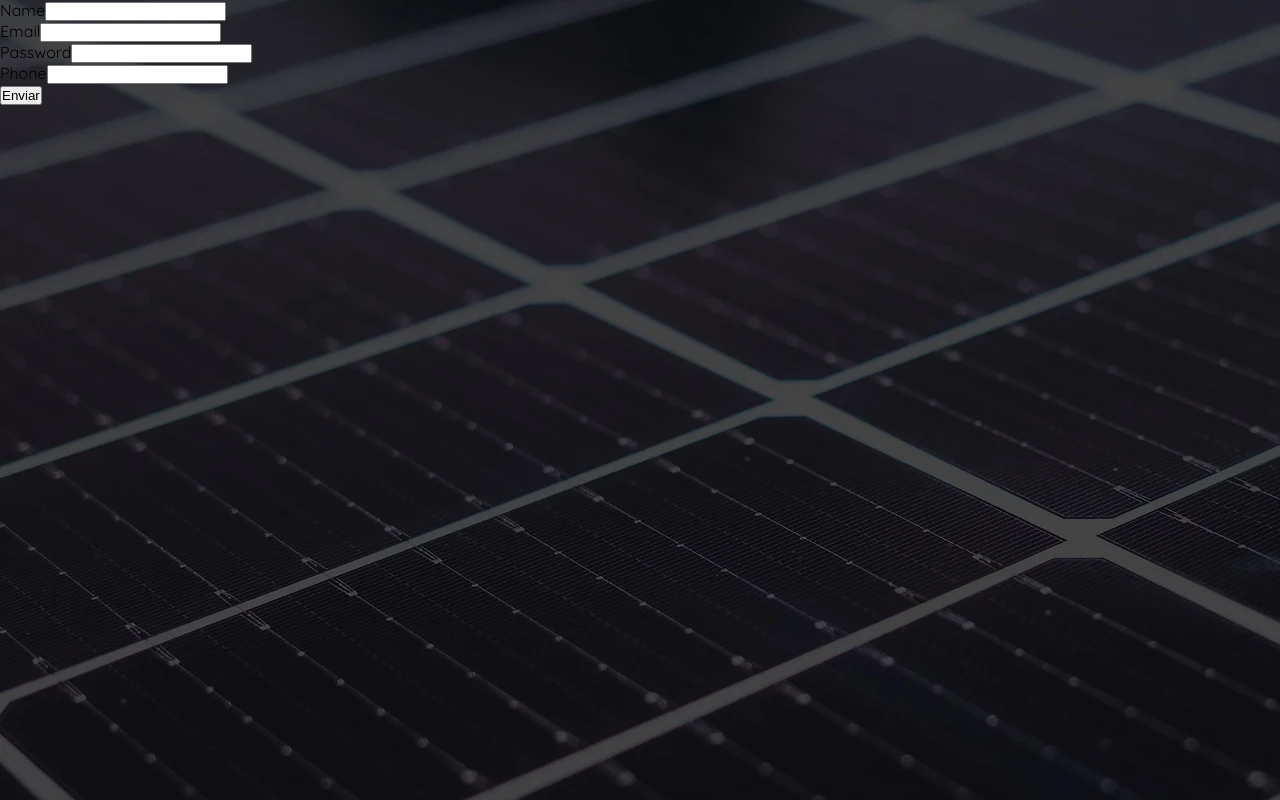
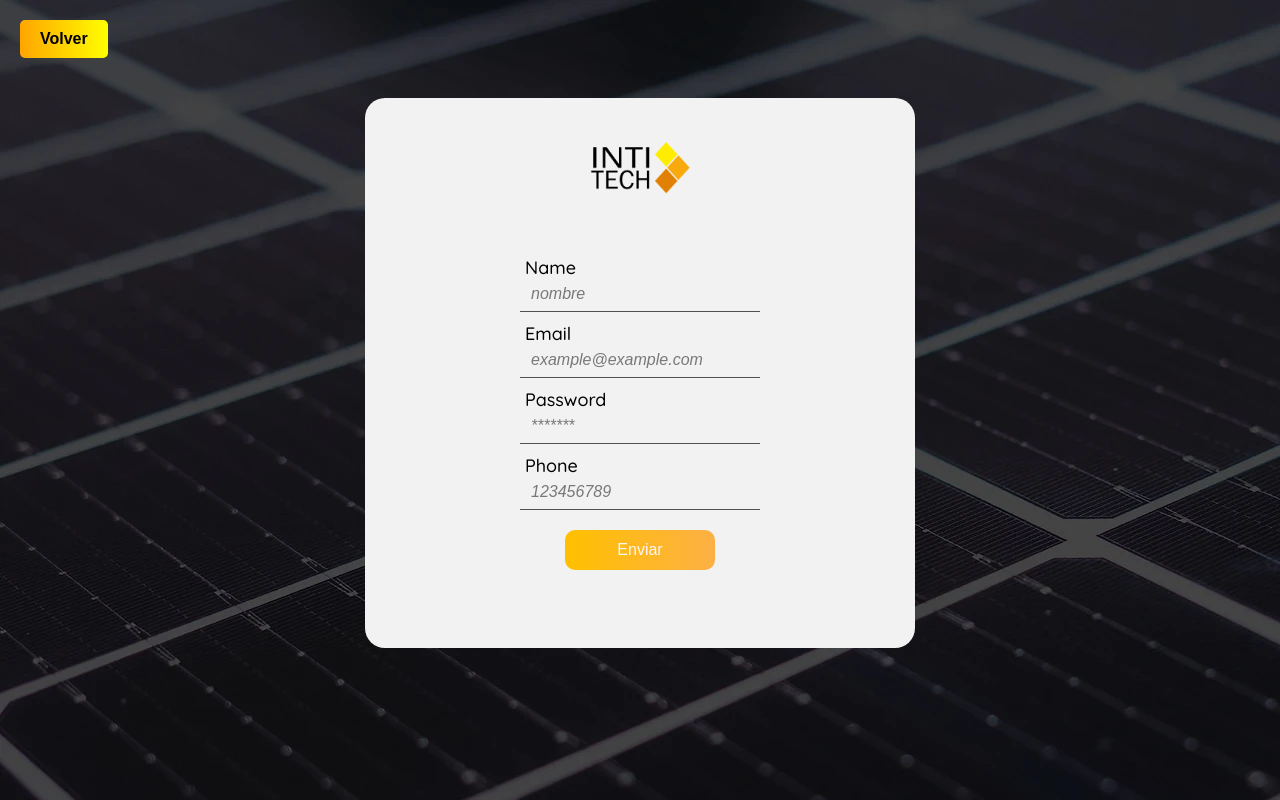
Before and after one commit to benjadelcampo15/Prototipo-Inti-tech, an Angular app in the folder front/: page /inicio/register in a window 1280 px wide. Built offline with nearby package versions, Linux system fonts and the light colour scheme.

Commit message:
register, navbar, botón de registrar usuario y condiconales varias

```diff
--- a/front/src/app/components/dashboard/dashboard.component.html
+++ b/front/src/app/components/dashboard/dashboard.component.html
@@ -1,9 +1,25 @@
 <nav class="nav">
-  <a [routerLink]="['carga']" routerLinkActive="activebutton" class="button"
-    >Carga</a
-  >
-  <a [routerLink]="['historial']" routerLinkActive="activebutton" class="button"
-    >Historial</a
+  <div class="left-section">
+    <img class="logo" src="logonegro.png" alt="" />
+    <a
+      [routerLink]="['/dashboard/carga']"
+      routerLinkActive="activebutton"
+      class="button"
+      >Carga</a
+    >
+    <a
+      [routerLink]="['/dashboard/historial']"
+      routerLinkActive="activebutton"
+      class="button"
+      >Historial</a
+    >
+  </div>
+  <a
+    *ngIf="mostrarBoton"
+    [routerLink]="['/inicio/register']"
+    routerLinkActive="activebutton"
+    class="button right-button"
+    >Registrar trabajador</a
   >
 </nav>
 
--- a/front/src/app/components/dashboard/dashboard.component.scss
+++ b/front/src/app/components/dashboard/dashboard.component.scss
@@ -1,8 +1,24 @@
 nav {
   display: flex;
-  gap: 10px;
-  padding: 10px;
-  background-color: #333;
+  justify-content: space-between;
+  align-items: center;
+  padding-left: 10px;
+  padding-right: 10px;
+  background-color: #f5f5f5;
+
+  .left-section {
+    display: flex;
+    align-items: center;
+    gap: 10px;
+  }
+
+  .logo {
+    width: 70px;
+    height: 70px;
+    cursor: pointer;
+    margin-left: 0.5em;
+    margin-right: 0.5em;
+  }
 
   .button {
     background: linear-gradient(
@@ -12,9 +28,10 @@ nav {
     ); // Degradado de naranja a amarillo
     border: none;
     border-radius: 5px;
-    color: white;
+    color: black;
     cursor: pointer;
     font-size: 16px;
+    font-weight: bold; // Texto en negrita
     padding: 10px 20px;
     text-align: center;
     text-decoration: none;
@@ -49,5 +66,9 @@ nav {
       ); // Degradado especial para botón activo
       box-shadow: 0 0 10px rgba(255, 69, 0, 0.7);
     }
+
+    &.right-button {
+      margin-left: auto;
+    }
   }
 }
--- a/front/src/app/components/dashboard/dashboard.component.ts
+++ b/front/src/app/components/dashboard/dashboard.component.ts
@@ -1,8 +1,9 @@
-import { Component } from '@angular/core';
+import { Component, OnInit } from '@angular/core';
 import { CargaComponent } from '../carga/carga.component';
 import { HistorialComponent } from '../historial/historial.component';
 import { RouterLink, RouterLinkActive } from '@angular/router';
 import { RouterOutlet } from '@angular/router';
+import { CommonModule } from '@angular/common';
 
 @Component({
   selector: 'app-dashboard',
@@ -13,8 +14,27 @@ import { RouterOutlet } from '@angular/router';
     RouterLink,
     RouterLinkActive,
     RouterOutlet,
+    CommonModule,
   ],
   templateUrl: './dashboard.component.html',
   styleUrl: './dashboard.component.scss',
 })
-export class DashboardComponent {}
+export class DashboardComponent implements OnInit {
+  mostrarBoton: boolean = true;
+  token = localStorage.getItem('token');
+
+  ngOnInit() {
+    this.verificarCondicion();
+  }
+
+  verificarCondicion() {
+    if (!this.token) {
+      this.mostrarBoton = false;
+    } else {
+      this.mostrarBoton = true;
+    }
+    // // Lógica para verificar la condición
+    // this.mostrarBoton = false; // o false, dependiendo de tu condición
+    // console.log('mostrarBoton:', this.mostrarBoton); // Verificar valor en la consola
+  }
+}
--- a/front/src/app/components/register/register.component.html
+++ b/front/src/app/components/register/register.component.html
@@ -1,19 +1,55 @@
-<div>
-  <form (ngSubmit)="registrar()" #loginForm="ngForm">
+<button [routerLink]="['/dashboard/historial']" class="button volver-button">
+  Volver
+</button>
+<div class="register-padre">
+  <form (ngSubmit)="registrar()" #loginForm="ngForm" class="form">
     <div>
-      <label for="name">Name</label>
-      <input type="text" [(ngModel)]="name" name="name" />
-      <br />
-      <label for="email">Email</label>
-      <input type="text" [(ngModel)]="email" name="email" />
-      <br />
-      <label for="password">Password</label>
-      <input type="password" [(ngModel)]="password" name="password" />
-      <br />
-      <label for="phone">Phone</label>
-      <input type="number" [(ngModel)]="phone" name="phone" />
-      <br />
-      <button type="submit">Enviar</button>
+      <img class="logo" src="logonegro.png" alt="" />
+    </div>
+    <div>
+      <div>
+        <label for="name">Name</label>
+        <input
+          placeholder="nombre"
+          type="text"
+          [(ngModel)]="name"
+          name="name"
+        />
+        <span class="bar"></span>
+      </div>
+      <div>
+        <label for="email">Email</label>
+        <input
+          placeholder="example@example.com"
+          type="text"
+          [(ngModel)]="email"
+          name="email"
+        />
+        <span class="bar"></span>
+      </div>
+      <div>
+        <label for="password">Password</label>
+        <input
+          placeholder="*******"
+          type="password"
+          [(ngModel)]="password"
+          name="password"
+        />
+        <span class="bar"></span>
+      </div>
+      <div>
+        <label for="phone">Phone</label>
+        <input
+          placeholder="123456789"
+          type="number"
+          [(ngModel)]="phone"
+          name="phone"
+        />
+        <span class="bar"></span>
+      </div>
+      <button class="btn" type="submit">Enviar</button>
     </div>
   </form>
 </div>
+
+<router-outlet></router-outlet>
--- a/front/src/app/components/register/register.component.scss
+++ b/front/src/app/components/register/register.component.scss
@@ -0,0 +1,158 @@
+.button {
+  background: linear-gradient(
+    to right,
+    #ffa500,
+    #ffff00
+  ); // Degradado de naranja a amarillo
+  border: none;
+  border-radius: 5px;
+  color: black;
+  cursor: pointer;
+  font-size: 16px;
+  font-weight: bold; // Texto en negrita
+  padding: 10px 20px;
+  text-align: center;
+  text-decoration: none;
+  transition: background 0.3s ease-in-out;
+
+  &:hover {
+    background: linear-gradient(
+      to right,
+      #ff8c00,
+      #ffd700
+    ); // Degradado de un tono más oscuro de naranja a dorado
+  }
+}
+
+.volver-button {
+  margin: 20px 0 0 20px; // Ajusta estos valores según sea necesario
+}
+
+.register-padre {
+  background-color: #f2f2f2;
+  width: 550px;
+  height: 550px;
+  border-radius: 20px;
+  margin: 40px auto;
+}
+.title {
+  color: rgb(255, 192, 0);
+  font-style: italic;
+  font-weight: 600;
+  padding-bottom: 20px;
+}
+
+.logo {
+  width: 100px;
+  height: 110px;
+  cursor: pointer;
+  margin: 0 auto;
+  display: flex;
+}
+
+.form {
+  width: 80%;
+  height: 80%;
+  margin: auto;
+  display: flex;
+  flex-direction: column;
+  justify-content: center;
+  align-items: center;
+  gap: 20px;
+}
+
+.btn {
+  display: flex;
+  justify-content: center;
+  align-items: center;
+  margin: 20px auto -50px auto;
+  font-size: 16px;
+  font-weight: 500;
+  cursor: pointer;
+  border: none;
+  background: rgb(255, 192, 0);
+  background: linear-gradient(
+    90deg,
+    rgba(255, 192, 0, 1) 0%,
+    rgba(252, 176, 69, 1) 100%
+  );
+  color: rgb(255, 246, 246);
+  width: 150px;
+  height: 40px;
+  border-radius: 10px;
+}
+
+.password {
+  margin-bottom: 50px;
+}
+
+input {
+  display: flex;
+  padding: 10px 10px 10px 5px;
+  border-radius: 0;
+  border: none;
+  border-bottom: 1px solid #515151;
+  background: transparent;
+  outline: none;
+  width: 240px;
+  height: 35px;
+  margin-top: 8px;
+}
+
+input::placeholder {
+  font-size: 16px;
+  font-style: italic;
+  padding-left: 6px;
+  font-weight: 500;
+  color: rgba(0, 0, 0, 0.5);
+}
+
+label {
+  color: black;
+  font-size: 18px;
+  font-weight: 500;
+  position: relative;
+  left: 5px;
+  top: 10px;
+  display: flex;
+  pointer-events: none;
+}
+
+input:focus ~ label {
+  color: #000000;
+}
+
+.bar {
+  position: relative;
+  display: block;
+  width: 240px;
+}
+
+.bar:before,
+.bar:after {
+  content: "";
+  height: 2px;
+  width: 0;
+  bottom: 1px;
+  position: absolute;
+  background: black;
+  transition: 0.2s ease all;
+}
+
+.bar:before {
+  left: 50%;
+}
+
+.bar:after {
+  right: 50%;
+}
+
+input:focus ~ .bar:before,
+input:focus ~ .bar:after {
+  width: 50%;
+}
+
+input:focus ~ label {
+  transform: translateY(-20px);
+  font-size: 14px;
+}
--- a/front/src/app/guards/authguard.guard.ts
+++ b/front/src/app/guards/authguard.guard.ts
@@ -1,6 +1,3 @@
-
-
-
 import { inject } from '@angular/core';
 import { CanActivateFn, Router } from '@angular/router';
 
@@ -8,7 +5,7 @@ export const AuthGuard: CanActivateFn = (route, state) => {
   const router = inject(Router);
   const token = localStorage.getItem('token');
   if (!token) {
-    alert("El usuario tiene que estar logueado");
+    alert('El usuario tiene que estar logueado');
     router.navigate(['inicio/login']);
     return false; // Previene la navegación si no hay token
   }
```
Also changed, not shown: front/src/app/components/register/register.component.ts (+10 -2 lines), 1 other file (tests, documents, lock files or other folders).
